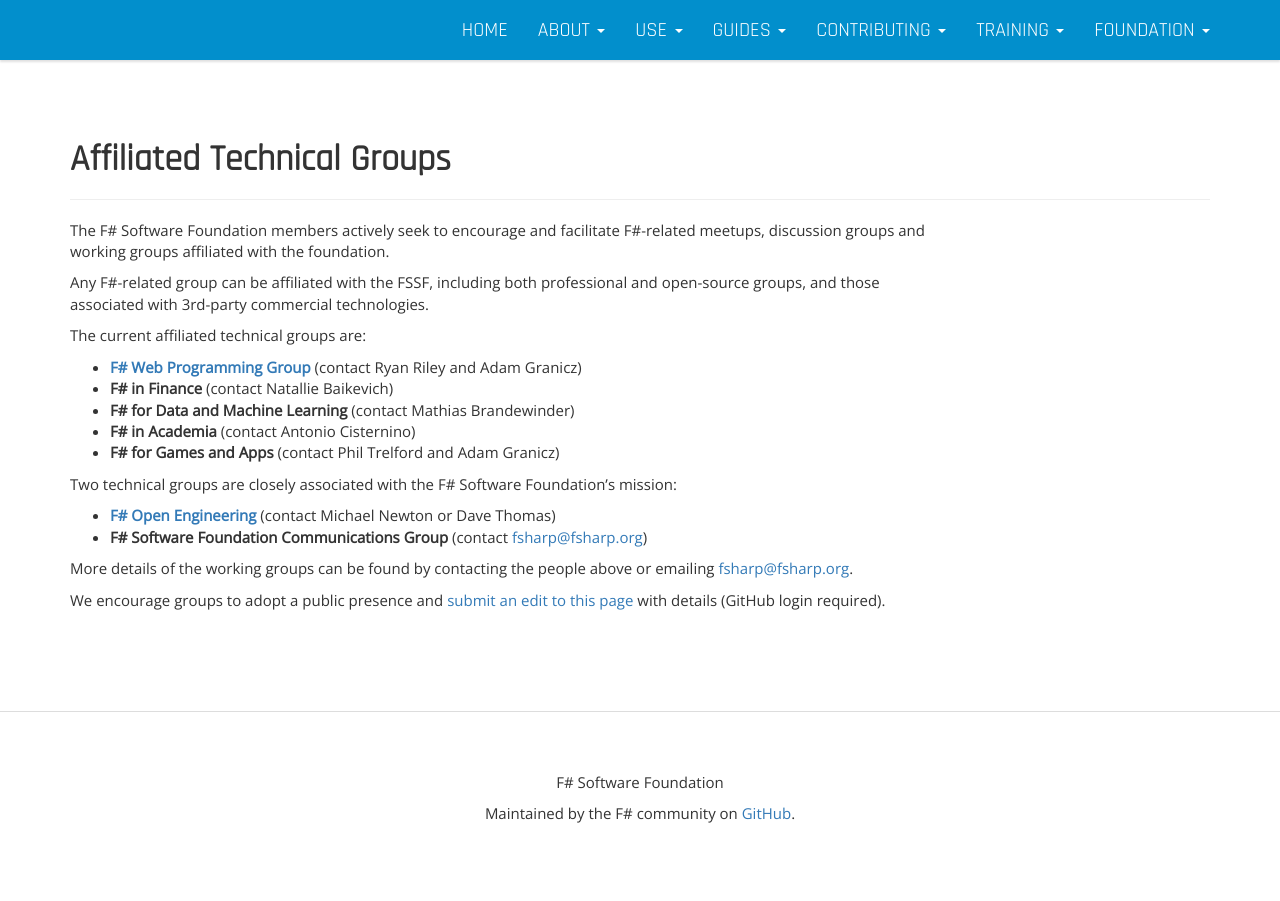
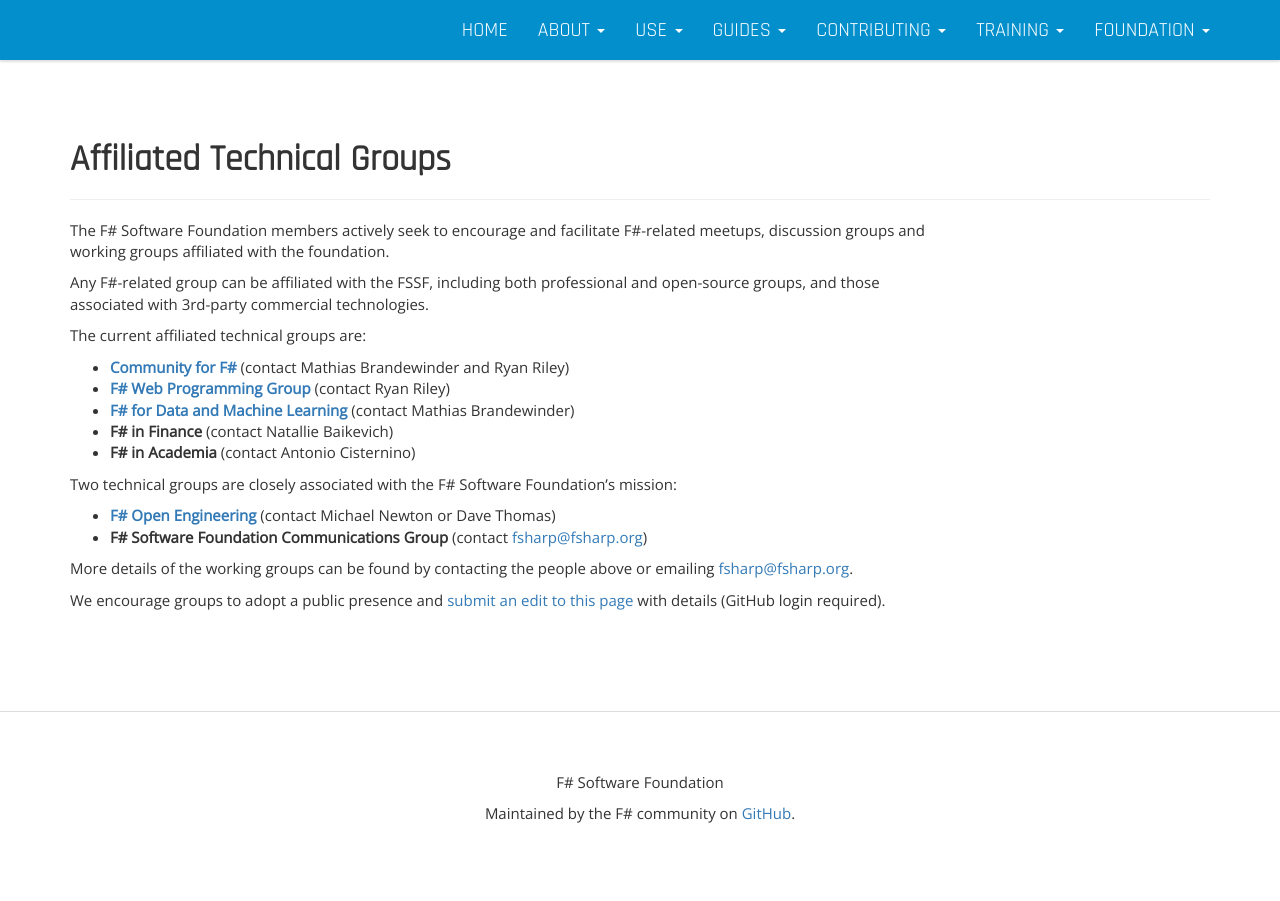
Before and after one commit to fsharp/fsharp.org, a Jekyll site: the page built from technical-groups/index.md, in a window 1280 px wide. Built offline with Jekyll 4.4.1, drawn with Linux system fonts in a browser that asks for light colours; nearby versions of some CDN libraries.

Commit message:
content cleanup

```diff
--- a/index.html
+++ b/index.html
@@ -207,7 +207,7 @@
                                 <a href="/teaching/index.html#video-lectures">Video lectures</a>
                             </li>
                             <li>
-                                <a href="/teaching/index.html#textbooks-for-teaching-f">Textbooks for F#</a>
+                                <a href="/teaching/index.html#textbooks-for-teaching-f">Textbooks</a>
                             </li>
                             <li>
                                 <a href="/teaching/index.html#lectures-and-course-material">Lecture materials</a>
--- a/technical-groups/index.md
+++ b/technical-groups/index.md
@@ -13,11 +13,11 @@
 
 The current affiliated technical groups are:
 
- * [**F# Web Programming Group**](https://groups.google.com/forum/#!forum/web-stack-fs) (contact Ryan Riley and Adam Granicz)
+ * [**Community for F#**](http://c4fsharp.net) (contact Mathias Brandewinder and Ryan Riley)
+ * [**F# Web Programming Group**](https://groups.google.com/forum/#!forum/web-stack-fs) (contact Ryan Riley)
+ * [**F# for Data and Machine Learning**](https://groups.google.com/forum/#!forum/fsharp-data-science) (contact Mathias Brandewinder)
  * **F# in Finance** (contact Natallie Baikevich)
- * **F# for Data and Machine Learning** (contact Mathias Brandewinder)
  * **F# in Academia** (contact Antonio Cisternino)
- * **F# for Games and Apps** (contact Phil Trelford and Adam Granicz)
 
 Two technical groups are closely associated with the F# Software Foundation's mission:
 
```
